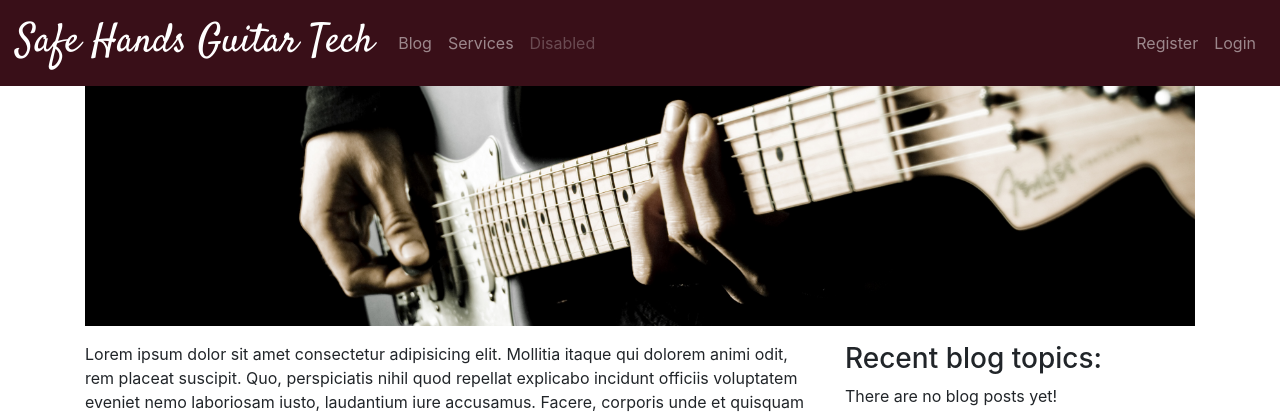
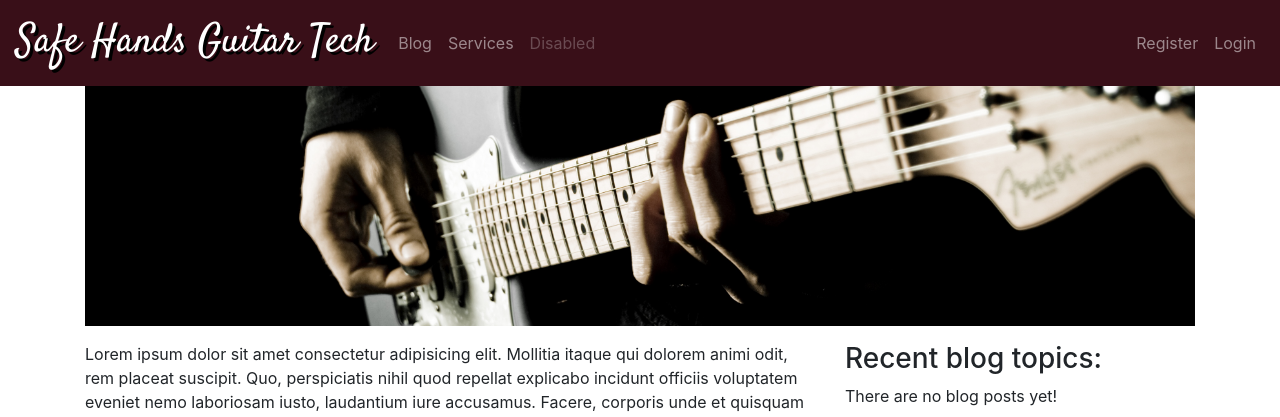
Before and after one commit to jts272/pp4-safe-hands-guitar-tech, a Django app: page / in a window 1280 px wide. Shown: the top 417 px of the page. Run offline with Django 3.2, Linux system fonts and the light colour scheme; data that the repository does not hold is empty.

Commit message:
feat: add drop shading to brand text
Depth was added to the text for a more attractive look.

```diff
--- a/static/css/style.css
+++ b/static/css/style.css
@@ -47,6 +47,7 @@
 
 .brand {
   font-family: "Satisfy", cursive;
+  text-shadow: 3px 3px black;
   /* font-weight: bold; */
   font-size: 2em;
 }
```
